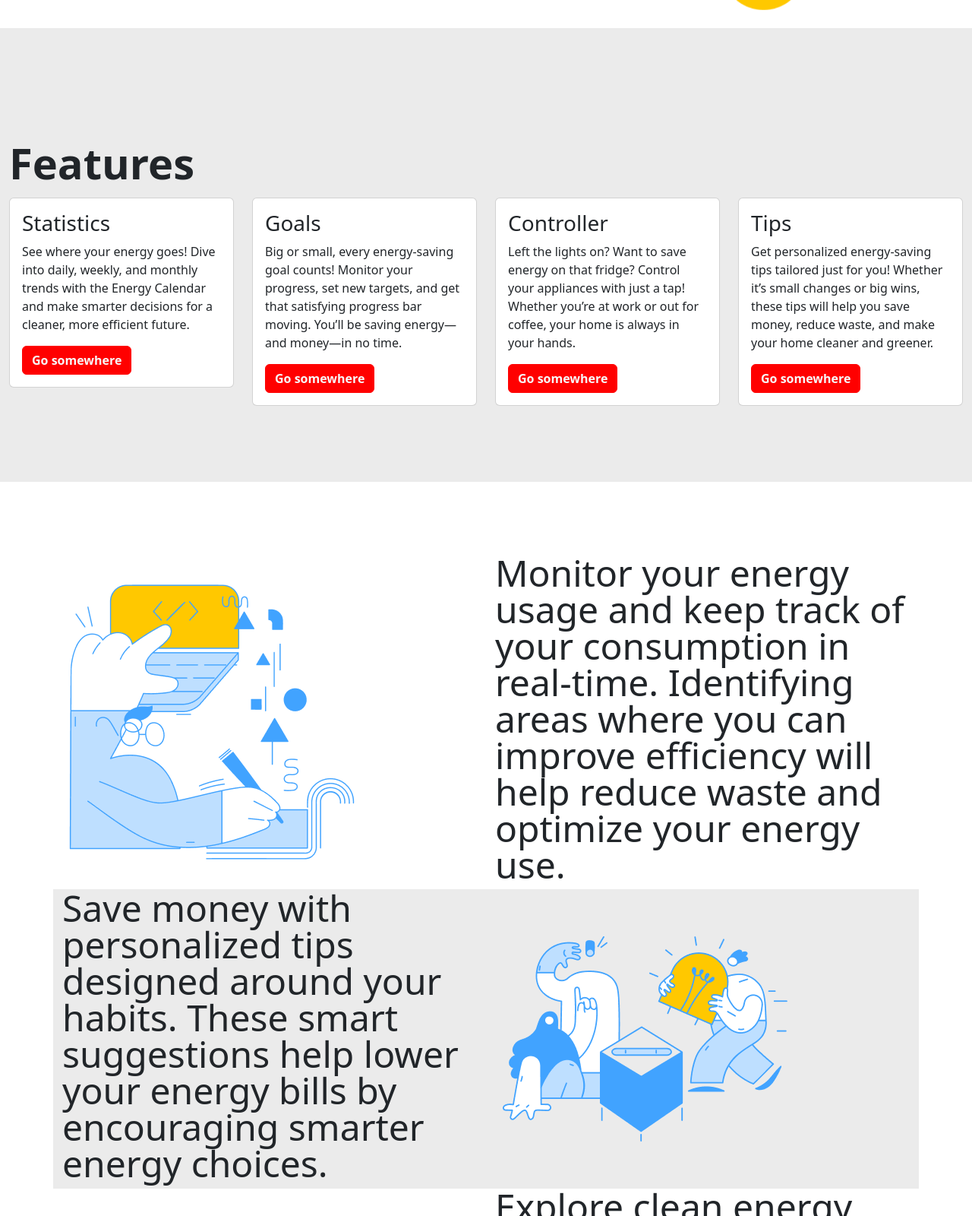
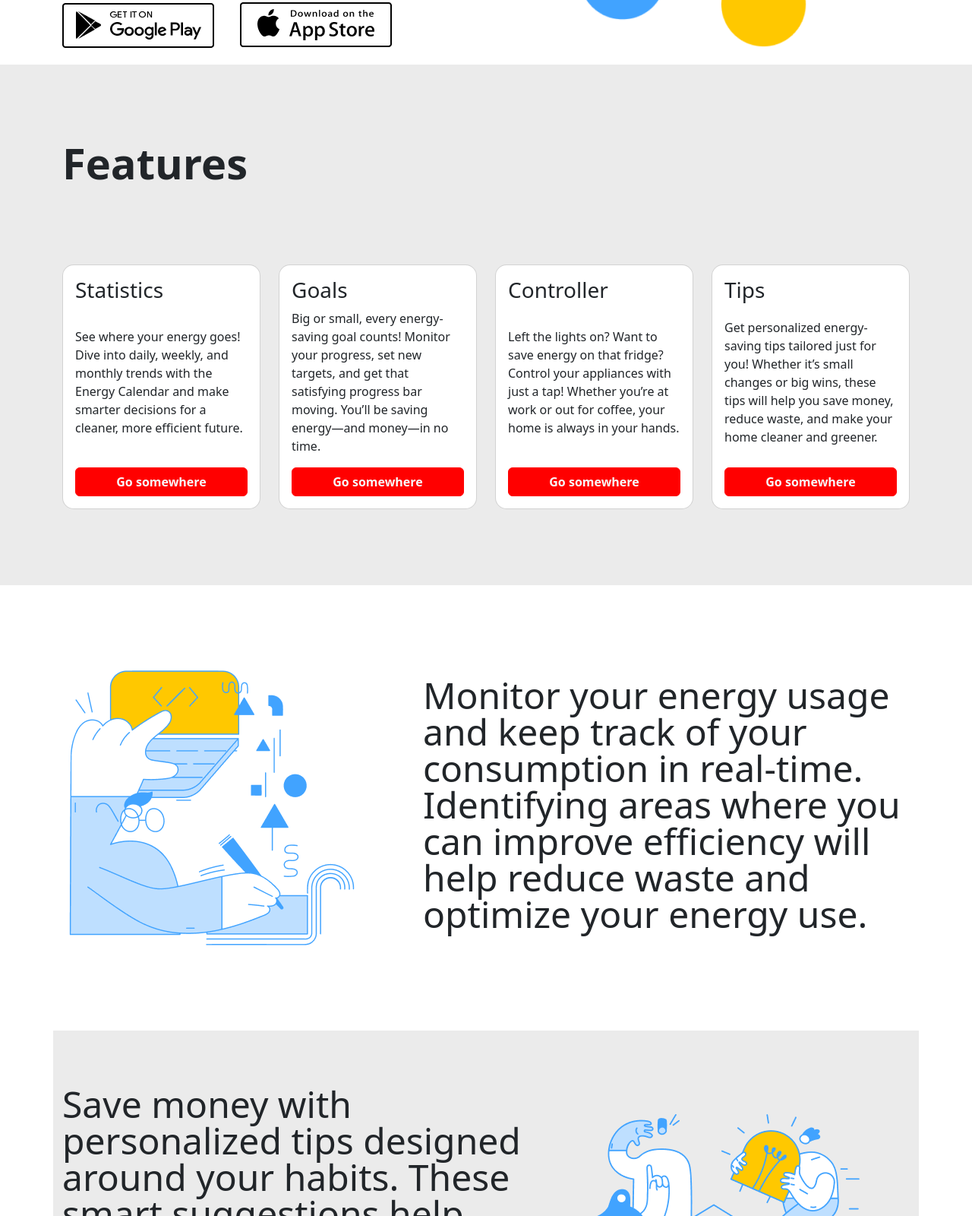
Before and after one commit to n00230867/bootstrap_ca, a website: page index.html in a window 1280 px wide. Shown: the part 640-2240 px from the top of the page at 76% size. Drawn offline with nearby package versions, Linux system fonts and the light colour scheme.

Commit message:
Just the styling, footer and features circles needs to be added

```diff
--- a/index.html
+++ b/index.html
@@ -22,7 +22,7 @@
 	<body class="pt-4">
 		<header #="top">
 			<!-- Nav Bar -->
-			<nav class="navbar fixed-top navbar-expand-lg bg-light bg-gradient border-1 border-bottom py-3">
+			<nav class="navbar fixed-top navbar-expand-lg bg-white bg-gradient border-1 border-bottom">
 				<div class="container-xl">
 					<img src="images/ohmeLogo.png" class="img-fluid" alt="" />
 					<button
@@ -55,20 +55,20 @@
 			</nav>
 
 			<!-- Main section -->
-			<div class="container-fluid pt-5 ">
+			<div class="container-fluid mt-5 pt-5 ">
 				<div class="container-xl">
 					<div class="row vh-50 d-flex align-items-center">
 						<div class="col-md-6">
-							<h1 class="fw-bold lh-1 display-1 text-primary">
+							<h1 class="fw-bold lh-1 display-1 text-ohmeBlue pb-5 mb-5">
 								Ohme
 							</h1>
 							<h2 class="fw-bold lh-1 display-4">
 								Empower Your Energy:
 							</h2>
-                            <h2 class="fw-bold lh-1 display-4 text-muted">
+                            <h2 class="fw-bold lh-1 display-4 text-ohmeDGray">
 								Smarter Use, Cleaner Future!
 							</h2>
-							<img src="images/app.png" class="img-fluid" alt="" />
+							<img src="images/app.png" class="img-fluid pt-5 mt-5" alt="" />
 						</div>
 						<div class="col-md-6">
 							<img src="images/1.png" class="img-fluid" alt="" />
@@ -80,65 +80,55 @@
 
 		<main id="#main">
 			<div class="container-fluid bg-ohmeGray text-dark py-5">
-				<div class="row justify-content-md-center justify-content-sm-start my-5">
-				</div>
+				<div class="container-xl">
 					<div class="row my-5">
-					<h3 class="fw-bold display-4">
-						Features
-					</h3>
+						<h3 class="fw-bold display-4 pb-5 mb-5">Features</h3>
 						<!-- Stats Box -->
-					<div class="col-md-3 col-sm-6 my-1">
-						<div class="card">
+						<div class="col-md-3 my-1 d-flex">
+							<div class="card flex-fill">
 								<div class="card-body">
 									<h3 class="card-title">Statistics</h3>
 									<p class="card-text">
 										See where your energy goes! Dive into daily, weekly, and monthly trends with the Energy Calendar and make smarter decisions for a cleaner, more efficient future.
 									</p>
-								<a href="#" class="btn btn-primary text-light fw-semibold"
-									>Go somewhere</a
-								>
+									<a href="#" class="btn btn-primary text-light fw-semibold">Go somewhere</a>
 								</div>
 							</div>
 						</div>
 						<!-- Goals Box -->
-					<div class="col-md-3 col-sm-6 my-1">
-						<div class="card">
+						<div class="col-md-3 my-1 d-flex">
+							<div class="card flex-fill">
 								<div class="card-body">
 									<h3 class="card-title">Goals</h3>
 									<p class="card-text">
 										Big or small, every energy-saving goal counts! Monitor your progress, set new targets, and get that satisfying progress bar moving. You’ll be saving energy—and money—in no time.
 									</p>
-								<a href="#" class="btn btn-primary text-light fw-semibold"
-									>Go somewhere</a
-								>
+									<a href="#" class="btn btn-primary text-light fw-semibold">Go somewhere</a>
 								</div>
 							</div>
 						</div>
 						<!-- Controller Box -->
-					<div class="col-md-3 col-sm-6 my-1">
-						<div class="card">
+						<div class="col-md-3 my-1 d-flex">
+							<div class="card flex-fill">
 								<div class="card-body">
 									<h3 class="card-title">Controller</h3>
 									<p class="card-text">
 										Left the lights on? Want to save energy on that fridge? Control your appliances with just a tap! Whether you’re at work or out for coffee, your home is always in your hands.
 									</p>
-								<a href="#" class="btn btn-primary text-light fw-semibold"
-									>Go somewhere</a
-								>
+									<a href="#" class="btn btn-primary text-light fw-semibold">Go somewhere</a>
 								</div>
 							</div>
 						</div>
 						<!-- Tips Box -->
-					<div class="col-md-3 col-sm-6 my-1">
-						<div class="card">
+						<div class="col-md-3 my-1 d-flex">
+							<div class="card flex-fill">
 								<div class="card-body">
 									<h3 class="card-title">Tips</h3>
 									<p class="card-text">
 										Get personalized energy-saving tips tailored just for you! Whether it’s small changes or big wins, these tips will help you save money, reduce waste, and make your home cleaner and greener.
 									</p>
-								<a href="#" class="btn btn-primary text-light fw-semibold"
-									>Go somewhere</a
-								>
+									<a href="#" class="btn btn-primary text-light fw-semibold">Go somewhere</a>
+								</div>
 							</div>
 						</div>
 					</div>
@@ -147,38 +137,40 @@
 
 
 			<!-- Info section -->
-			<div class="container-lg my-5 py-5">
+			<div class="container-fluid">
+				<div class="container-xl">
 					<!-- Section1 -->
-				<div class="row d-flex align-items-center">
-					<div class="col">
+					<div class="row d-flex align-items-center bg-white py-5 my-5">
+						<div class="col-md-5">
 							<img src="images/ilus1.png" class="img-fluid" lt="" />
 						</div>
-					<div class="col-md-6">
+						<div class="col-md-7">
 							<h3 class="fw-medium lh-1 display-5">
 								Monitor your energy usage and keep track of your consumption in real-time. Identifying areas where you can improve efficiency will help reduce waste and optimize your energy use.
 							</h3>
 						</div>
 					</div>
 					<!-- Section2 -->
-				<div class="row d-flex align-items-center bg-ohmeGray">
-					<div class="col-md-6">
+					<div class="row d-flex align-items-center bg-ohmeGray py-5">
+						<div class="col-md-7">
 							<h3 class="fw-medium lh-1 display-5">
 								Save money with personalized tips designed around your habits. These smart suggestions help lower your energy bills by encouraging smarter energy choices.
 							</h3>
 						</div>
-					<div class="col-md-6">
+						<div class="col-md-5">
 							<img src="images/ilus2.png" class="img-fluid" lt="" />
 						</div>
 					</div>
 					<!-- Section3 -->
-				<div class="row d-flex align-items-center">
-					<div class="col">
+					<div class="row d-flex align-items-center bg-white pt-5 pb-5 my-5">
+						<div class="col-md-5">
 							<img src="images/ilus3.png" class="img-fluid" lt="" />
 						</div>
-					<div class="col-md-6">
+						<div class="col-md-7">
 							<h3 class="fw-medium lh-1 display-5">
 								Explore clean energy solutions and make sustainable choices. Whether you're at home, work, or on the go, you can find eco-friendly alternatives that help reduce your carbon footprint.
 							</h3>
+						</div>
 					</div>
 				</div>
 			</div>
--- a/sass/main.scss
+++ b/sass/main.scss
@@ -11,9 +11,26 @@ $primary: red;
 
 $custom-colors:(
     "ohmeBlue": #41A3FF,
-    "ohmeGray": #EBEBEB
+    "ohmeGray": #EBEBEB,
+    "ohmeDGray": #999797
 );
 
 $theme-colors: map-merge($theme-colors, $custom-colors);
 
 @import "../node_modules/bootstrap/scss/bootstrap.scss";
+
+
+// Custom styles
+.card {
+    min-height: 250px;
+    display: flex;
+    flex-direction: column; // Ensures the content is stacked vertically
+    border-radius: 15px;
+}
+
+.card-body {
+    flex: 1; // Makes the card body take up the available space
+    display: flex;
+    flex-direction: column;
+    justify-content: space-between; // Ensures the button stays at the bottom
+}
```
Also changed, not shown: css/main.css, 1 other file. Lines whose indentation alone changed are shown as unchanged.
